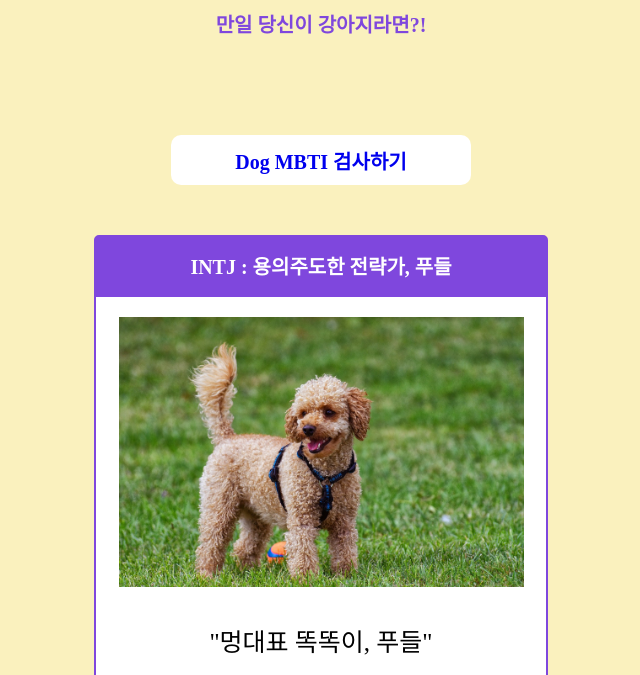
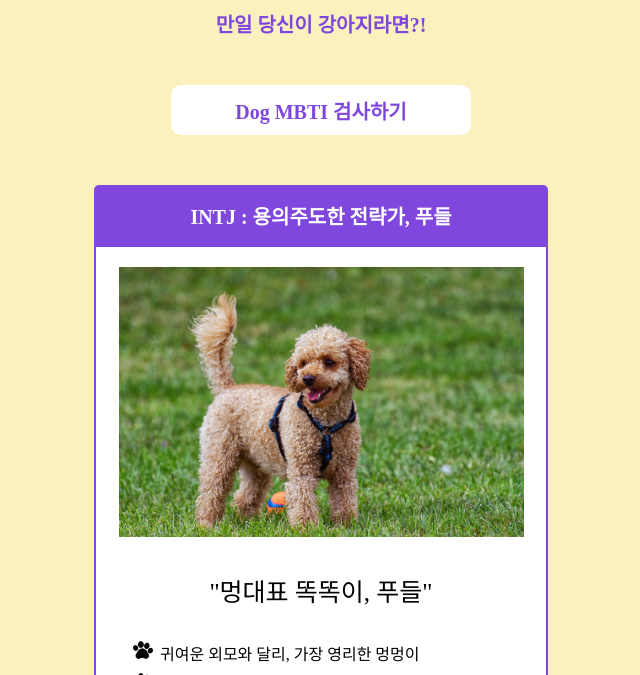
Before and after one commit to Jaeeun98/dogmbti, a plain HTML site: page type.html in a window 1280 px wide. Shown: the part 125-800 px from the top of the page, without its empty margins (319-959 px from the left). Drawn offline with Linux system fonts and the light colour scheme; a web font is replaced by a local one.

Commit message:
Title : change
type css change

```diff
--- a/css/type.css
+++ b/css/type.css
@@ -36,7 +36,10 @@ button {
     background-color: #fff;
     color:#7F47DD;
     cursor: pointer;
-    margin: 50px;
+    margin-bottom: 50px;
+}
+button:hover {
+    text-decoration: underline;
 }
 .pTitle {
     padding: 30px;
@@ -54,8 +57,9 @@ button {
 .type div .dogIcon {
     width: 20px;
     height:20px;
-    margin:0;
+    margin:0 7px;
+    padding-top:5px;
 }
-.iconText {
+.pTitle .iconText {
     margin-bottom: 10px;
 }
--- a/js/type.js
+++ b/js/type.js
@@ -1,8 +1,6 @@
 const type = document.querySelector('.type');
 
-
 typeAdd();
-
 
 function typeAdd(){
 
@@ -33,7 +31,5 @@ function typeAdd(){
         pdiv.appendChild(h3);
         pdiv.appendChild(iconText);
         pdiv.appendChild(text);
-
-
     }
 }
--- a/type.html
+++ b/type.html
@@ -19,9 +19,11 @@
     <section>
         <div class="wrapper">
             <div class="type">
-                <button>
-                    <a href="form.html">Dog MBTI 검사하기</a>
-                </button>
+                <a href="index.html">
+                    <button>
+                        Dog MBTI 검사하기
+                    </button>
+                </a>
             </div>
         </div>
     </section>
```
